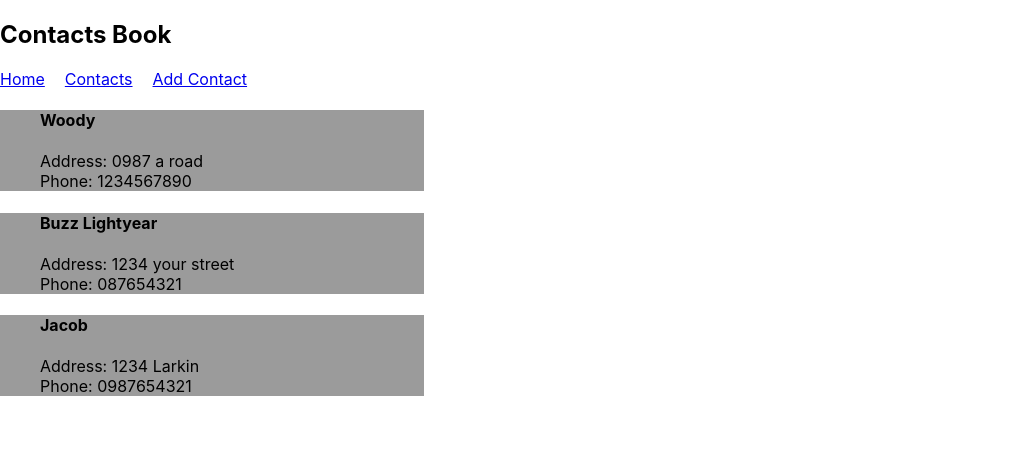
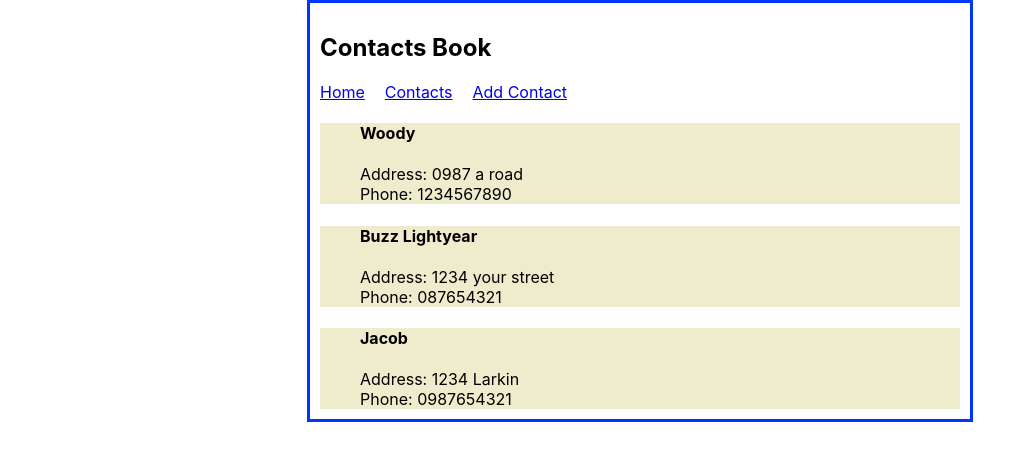
Before and after one commit to Gonzo2510/my-app-project-2, a React (Create React App) app: page /contactList in a window 1280 px wide. Shown: the top 460 px of the page, without its empty margins (0-1036 px from the left). Built offline with nearby package versions, Linux system fonts and the light colour scheme; data requests are answered from the project's data file.

Commit message:
updated main div class name to center app

```diff
--- a/src/App.js
+++ b/src/App.js
@@ -15,7 +15,7 @@ function App() {
   // ),[AddContact])
 
   return (
-    <div>
+    <div className="App">
       <NavBar />
       <Routes>
         <Route path="/home" element={<Home />} />
--- a/src/index.css
+++ b/src/index.css
@@ -3,6 +3,13 @@ body {
   font-family: -apple-system, BlinkMacSystemFont, 'Segoe UI', 'Roboto', 'Oxygen',
     'Ubuntu', 'Cantarell', 'Fira Sans', 'Droid Sans', 'Helvetica Neue',
     sans-serif;
+}
+
+.App {
+  margin: auto;
+  width: 50%;
+  border: 3px solid rgb(0, 55, 255);
+  padding: 10px;
 }
 
 .navbar {
@@ -17,22 +24,16 @@ a:first-of-type {
   margin-left: 0;
 }
 
-a:last-of-type {
-  margin-right: 0;
-}
-
 .card {
   transition: 1s;
-  width: 30%;
   padding-left: 40px;
-  background-color: rgb(155, 155, 155);
+  background-color: rgb(239, 235, 205);
 }
 
 form {
   transition: 1s;
   padding-top: 10px;
-  width: 40%;
-  background-color: antiquewhite;
+  background-color: rgb(239, 235, 205);
 }
 
 .delete {
```
